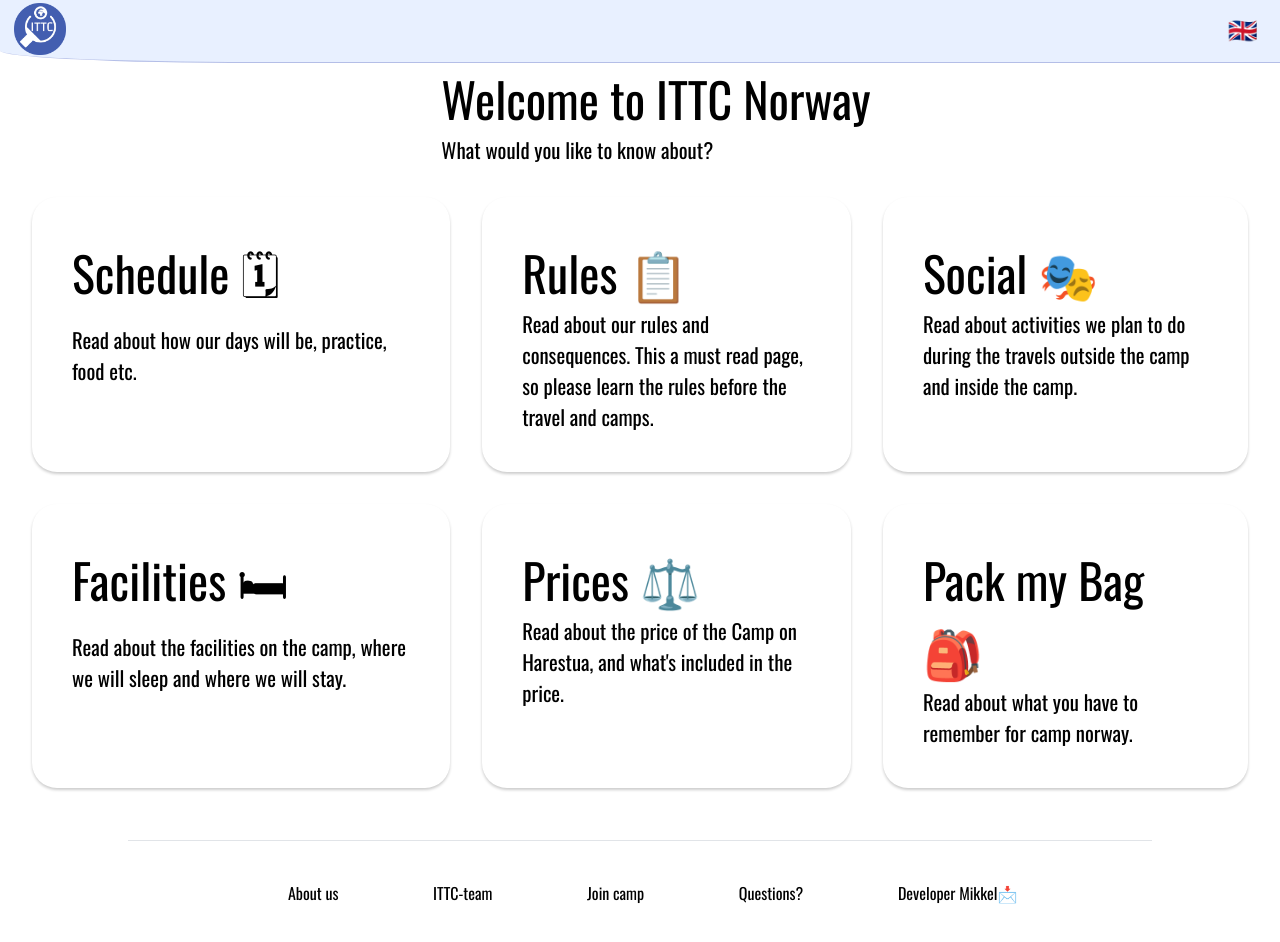
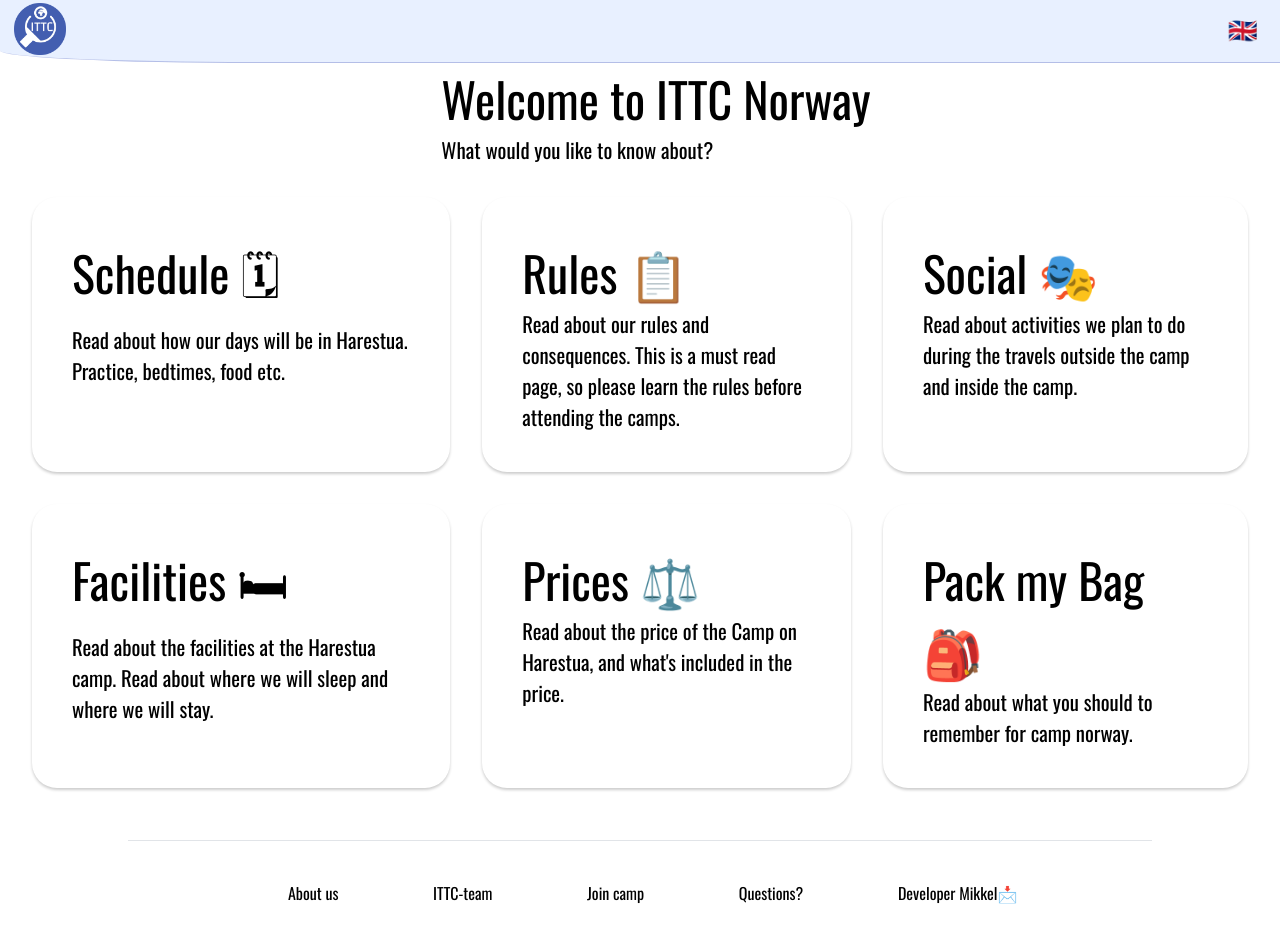
Before and after one commit to mikkelgud/InternationalTableTennisCamp, a React (Create React App) app: page /stay/Norway in a window 1280 px wide. Shown: the top 942 px of the page. Built offline with nearby package versions, Linux system fonts and the light colour scheme.

Commit message:
Did changes to details in the app

```diff
--- a/package.json
+++ b/package.json
@@ -8,6 +8,7 @@
     "@fortawesome/free-regular-svg-icons": "^5.10.1",
     "@fortawesome/free-solid-svg-icons": "^5.10.1",
     "@fortawesome/react-fontawesome": "^0.1.4",
+    "eslint-utils": "^1.4.2",
     "i18next": "^17.0.11",
     "lodash-es": "^4.17.15",
     "react": "^16.8.6",
--- a/src/components/CampNorway.js
+++ b/src/components/CampNorway.js
@@ -25,22 +25,22 @@ const pricesEmoji = "⚖️";
 
 
 const scheduleHeader = "Schedule " + scheduleEmoji;
-const scheduleText = "Read about how our days will be, practice, food etc.";
+const scheduleText = "Read about how our days will be in Harestua. Practice, bedtimes, food etc.";
 
 const rulesHeader = "Rules " + rulesEmoji;
-const rulesText = "Read about our rules and consequences. This a must read page, so please learn the rules before the travel and camps.";
+const rulesText = "Read about our rules and consequences. This is a must read page, so please learn the rules before attending the camps.";
 
 const SocialHeader = "Social " + socialEmoji;
 const SocialText = "Read about activities we plan to do during the travels outside the camp and inside the camp."
 
 const facilitiesHeader = "Facilities "+ facilitiesEmoji ;
-const facilitiesText = "Read about the facilities on the camp, where we will sleep and where we will stay.";
+const facilitiesText = "Read about the facilities at the Harestua camp. Read about where we will sleep and where we will stay.";
 
 const pricesHeader = "Prices " + pricesEmoji;
 const priceText = "Read about the price of the Camp on Harestua, and what's included in the price.";
 
 const packHeader = "Pack my Bag " + packEmoji;
-const packText = "Read about what you have to remember for camp norway.";
+const packText = "Read about what you should to remember for camp norway.";
 
 // const safteyHeader = "Safety ";
 // const safteyIcon = "user-shield";
--- a/src/components/Footer.js
+++ b/src/components/Footer.js
@@ -2,7 +2,7 @@ import React from 'react';
 import styled from 'styled-components';
 import { StyledATagLink } from '../styleguides/StyledATagLink';
 import { withRouter } from "react-router-dom";
-// import { FontAwesomeIcon } from '@fortawesome/react-fontawesome';
+//  import { FontAwesomeIcon } from '@fortawesome/react-fontawesome';
 
 
 
@@ -78,7 +78,7 @@ font-family: 'Oswald', sans-serif;
                 <StyledTextLocal>Developer Mikkel<span role="img" aria-label="mail">📩</span></StyledTextLocal>
                 </StyledATagLink>
                 </div>
-                {/* <div>
+                 {/* <div>
                 <StyledATagLink href="facebook.com">
                 <StyledTextLocal><FontAwesomeIcon icon="facebook" /></StyledTextLocal>
                 </StyledATagLink>
@@ -87,7 +87,7 @@ font-family: 'Oswald', sans-serif;
                 <StyledATagLink href="instagram.com">
                 <StyledTextLocal><FontAwesomeIcon icon="instagram" /></StyledTextLocal>
                 </StyledATagLink>
-                </div>  */}
+                </div>   */}
             </Wrapper>
         </FooterStyleDivWrapper>
         </LocalWrapper>
--- a/src/components/Rules.js
+++ b/src/components/Rules.js
@@ -21,7 +21,7 @@ export default function Rules() {
             <StyledText>
                 <StyledH3>The Rules</StyledH3>
                 <ul>
-                <li> Golden rule: Respect each other, leaders, equipment and other personal belongings</li>
+                <li> Golden rule: Respect each other, leaders, equipment and others' personal belongings</li>
                 <li>Be responible, and take good care of the person next to you</li>
                 <li>Listen to Coach/leaders, their words are law during the camp</li>
                 <li>Be in time at all times</li>
```
Also changed, not shown: 2 other files (tests, documents, lock files or other folders).
